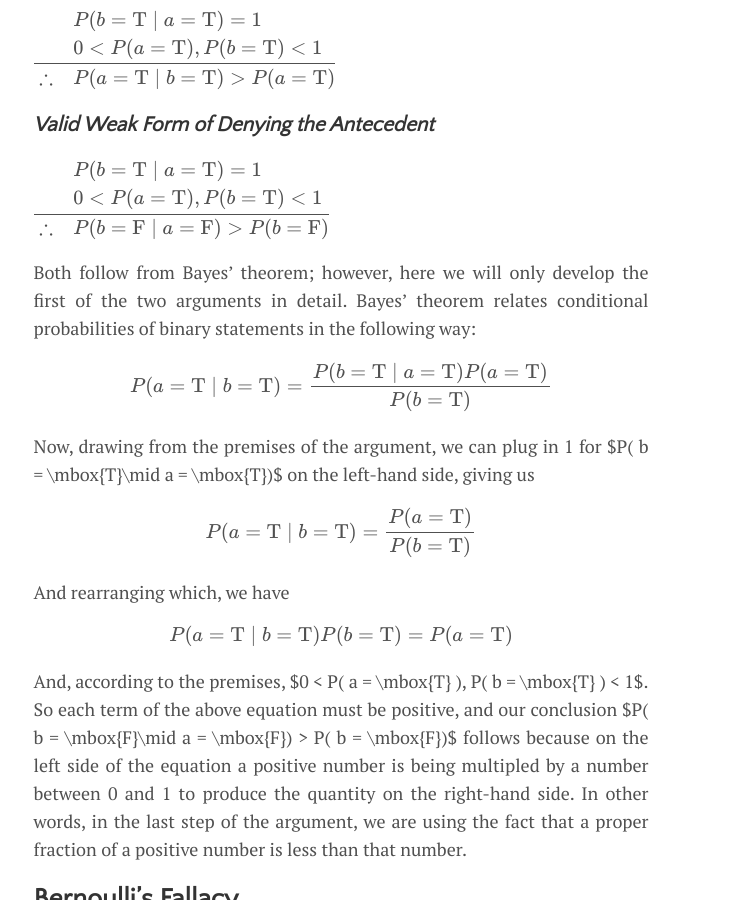
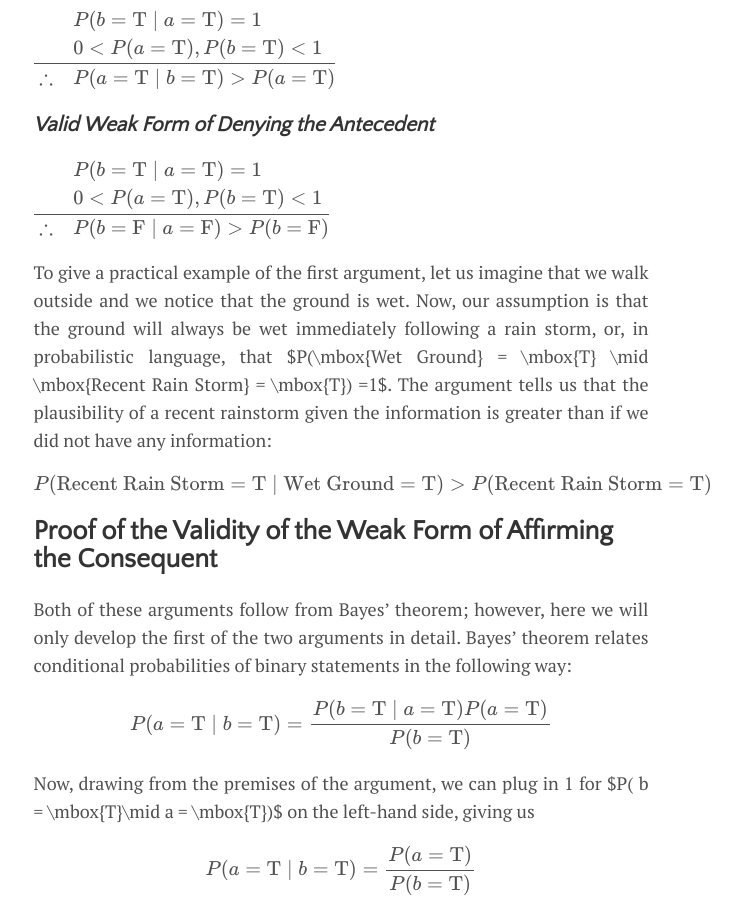
Before and after one commit to DanielAmes/DanielAmes.github.io, a Jekyll site: the page built from _posts/2025-01-10-bayeslogic.md, in a window 1280 px wide and 900 px high, scrolled down 1768 px. Shown: the whole window, without its empty margins (299-1040 px from the left). Built offline with Jekyll 4.4.1, drawn with Linux system fonts in a browser that asks for light colours; formulas are drawn with MathJax 3.

Commit message:
added example and header

```diff
--- a/_posts/2025-01-10-bayeslogic.md
+++ b/_posts/2025-01-10-bayeslogic.md
@@ -78,7 +78,15 @@ $$\begin{array}{rl}
     \therefore & P( b = \mbox{F}\mid a = \mbox{F}) > P( b = \mbox{F})
   \end{array}$$
 
-Both follow from Bayes' theorem; however, here we will only develop the first of the two arguments in detail. Bayes' theorem relates conditional probabilities of binary statements in the following way:
+To give a practical example of the first argument, let us imagine that we walk outside and we notice that the ground is wet. Now, our assumption is that the ground will always be wet immediately following a rain storm, or, in probabilistic language, that $P(\mbox{Wet Ground} = \mbox{T} \mid \mbox{Recent Rain Storm} = \mbox{T}) =1$. The argument tells us that the plausibility of a recent rainstorm given the information is greater than if we did not have any information:
+
+$$
+P( \mbox{Recent Rain Storm} = \mbox{T}\mid \mbox{Wet Ground} = \mbox{T}) > P( \mbox{Recent Rain Storm} = \mbox{T})
+$$
+
+## Proof of the Validity of the Weak Form of Affirming the Consequent
+
+Both of these arguments follow from Bayes' theorem; however, here we will only develop the first of the two arguments in detail. Bayes' theorem relates conditional probabilities of binary statements in the following way:
 
 $$
 P( a = \mbox{T}\mid b = \mbox{T}) = \frac{P( b = \mbox{T}\mid a = \mbox{T})P( a = \mbox{T})}{P( b = \mbox{T})}
```
